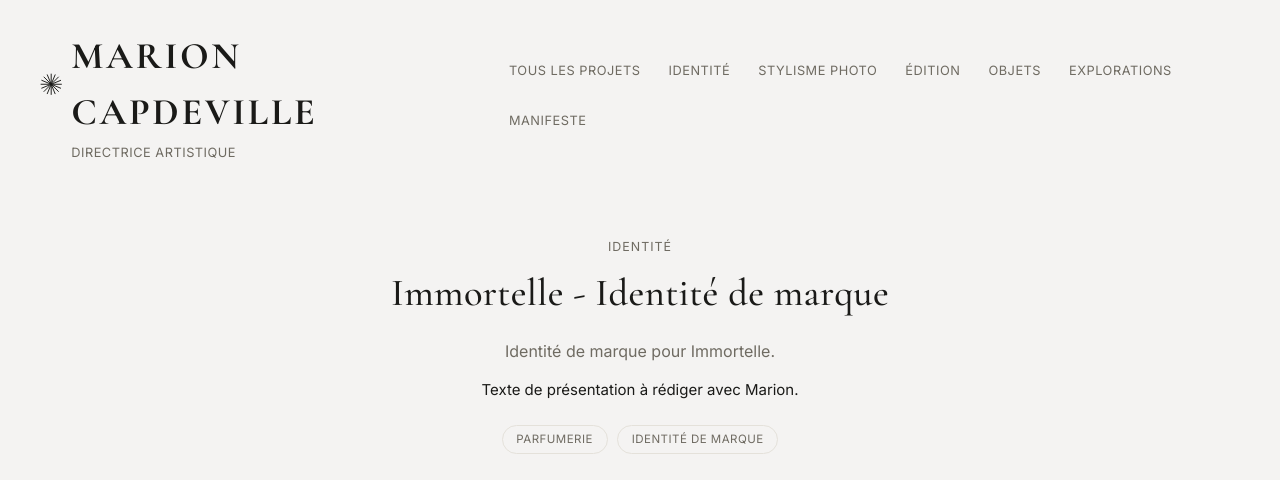
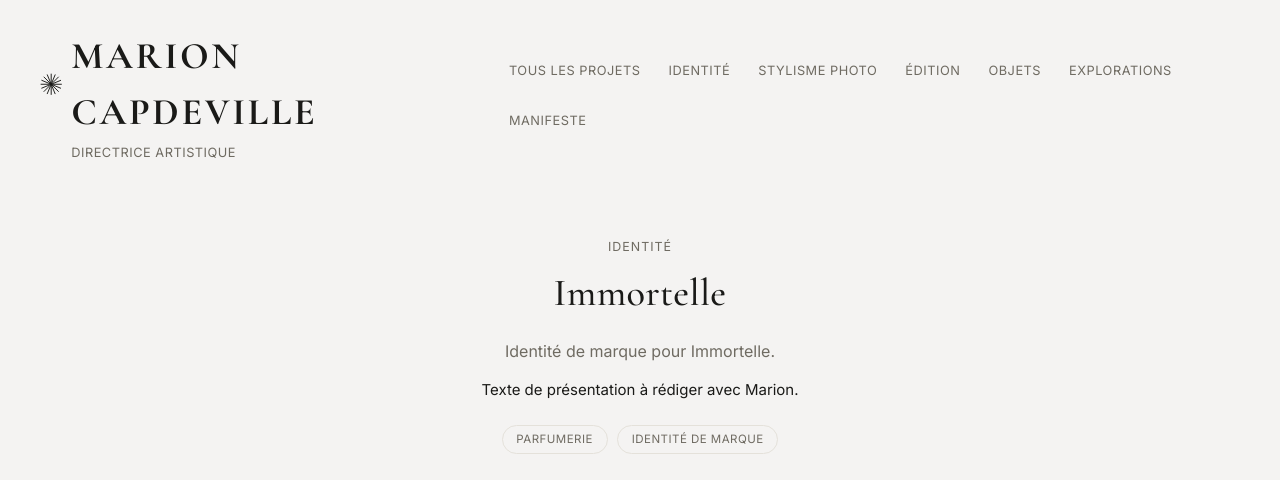
Before and after one commit to marioncapdeville/book, an Eleventy site: page src/projects/immortelle.md in a window 1280 px wide. Shown: the top 480 px of the page. Built offline with nearby package versions, Linux system fonts and the light colour scheme; Eleventy itself is replaced by a stand-in of ours; files that its build step writes are made by us from their sources; files whose address does not match are found by name; what sharp would draw is missing.

Commit message:
Update Projet “immortelle”

```diff
--- a/src/projects/immortelle.md
+++ b/src/projects/immortelle.md
@@ -1,5 +1,5 @@
 ---
-title: Immortelle - Identité de marque
+title: Immortelle
 slug: immortelle
 category: identite-de-marque
 tags:
```
